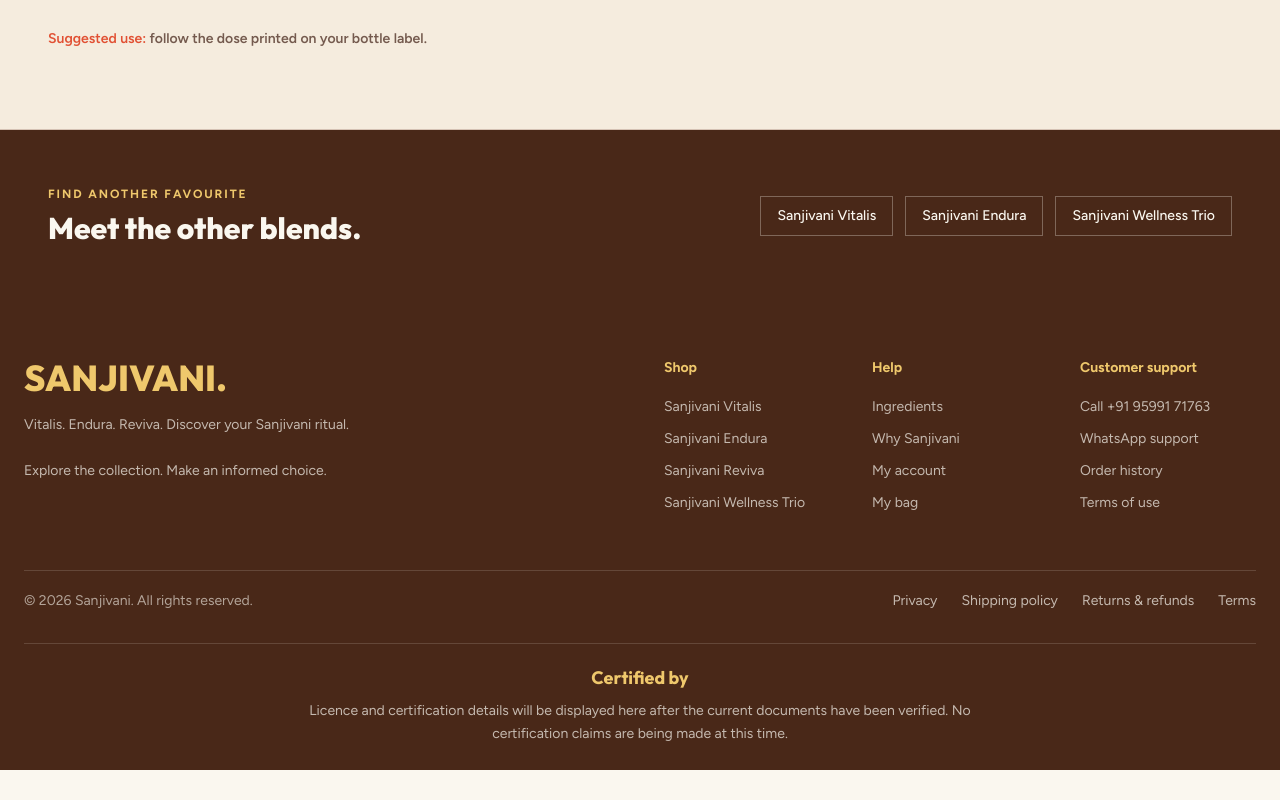
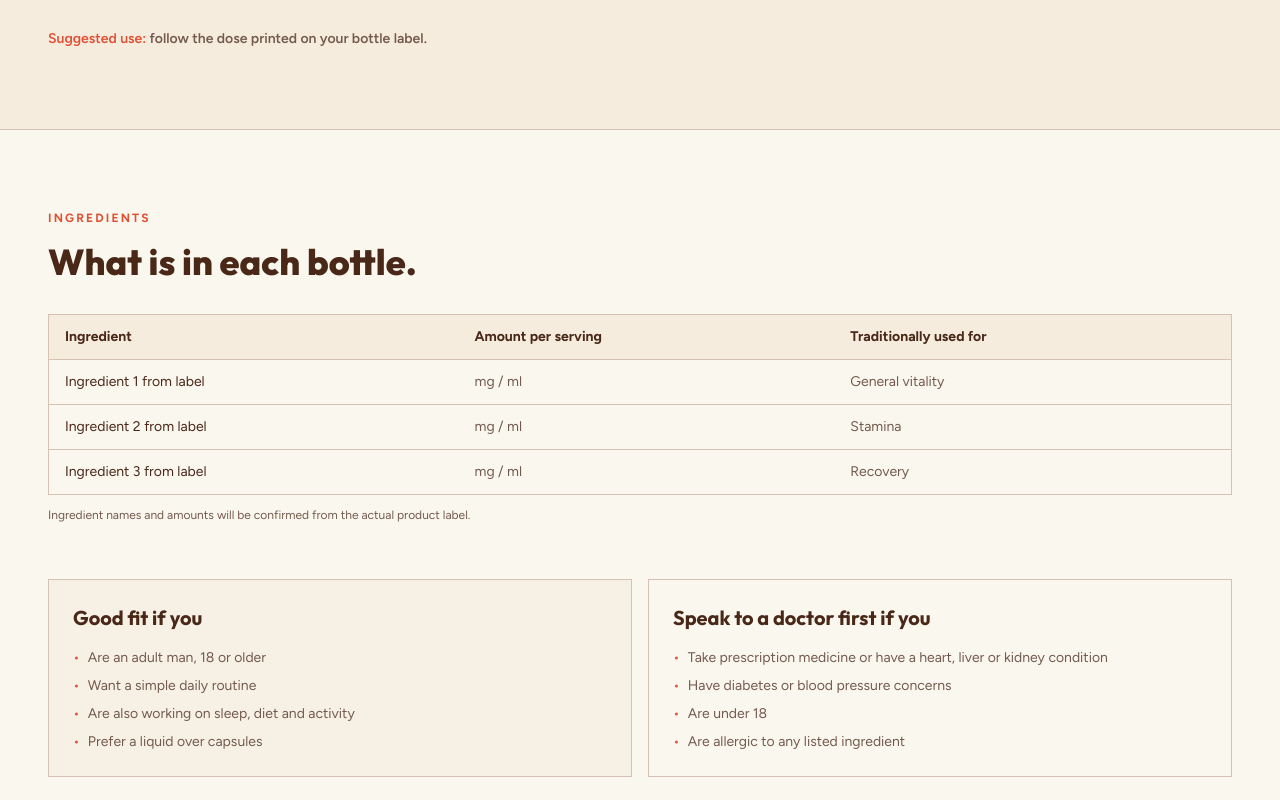
Before and after one commit to yagya-2111/linea-minimalist-header-288, a React (Vite) app: page /products/daily-greens in a window 1280 px wide. Shown: the part 1960-2760 px from the top of the page. Before the commit the page ends 2730 px from the top, so only its background shows below. Built offline with nearby package versions, Linux system fonts and the light colour scheme; no server answers; the database is empty; the HTML template or start-up script is replaced by a standard one.

Commit message:
Changes
Co-authored-by: yagya-2111 <188956652+yagya-2111@users.noreply.github.com>

```diff
--- a/src/pages/SanjivaniProduct.tsx
+++ b/src/pages/SanjivaniProduct.tsx
@@ -126,6 +126,8 @@ const SanjivaniProduct = () => {
 
         <HowToUse />
 
+        <ProductEssentials />
+
         <section className="border-t border-border bg-primary px-6 py-14 text-primary-foreground sm:px-8 lg:px-12">
           <div className="mx-auto flex max-w-[1440px] flex-col justify-between gap-6 sm:flex-row sm:items-center">
             <div><p className="text-xs font-bold uppercase tracking-[0.16em] text-accent">Find another favourite</p><h2 className="mt-2 font-display text-3xl font-extrabold">Meet the other blends.</h2></div>
```
